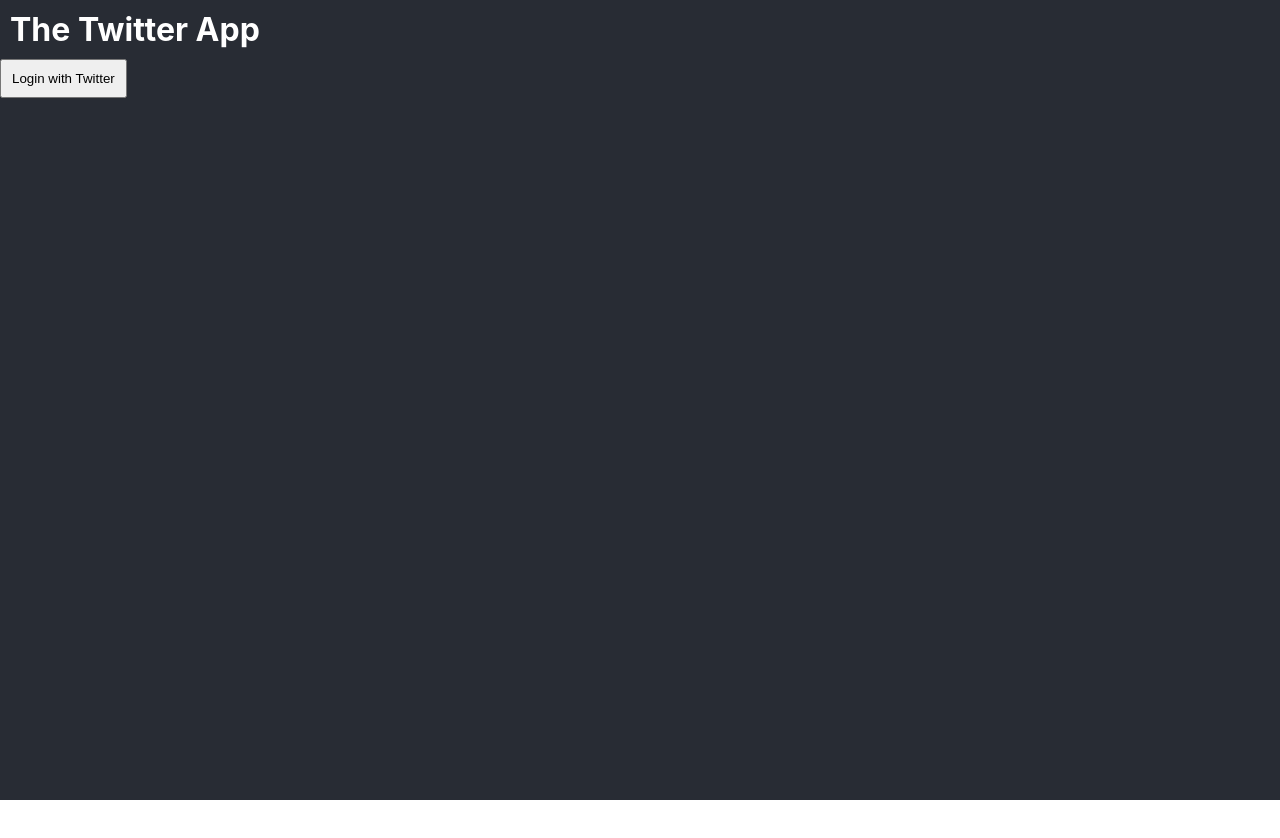
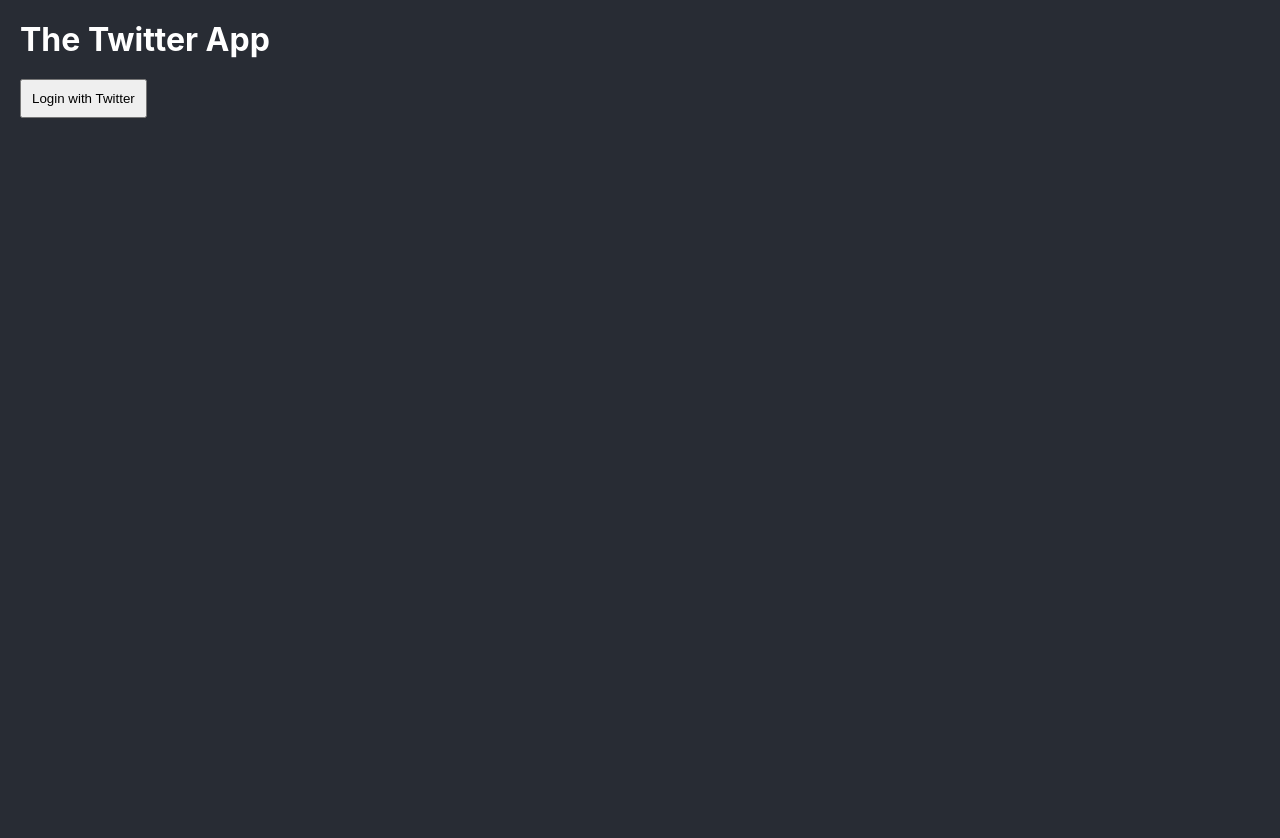
Before and after one commit to craigdanj/twitter-app, a React (Create React App) app: page / in a window 1280 px wide. Before the commit the page ends 800 px from the top, so only its background shows below. Built offline with nearby package versions, Linux system fonts and the light colour scheme.

Commit message:
basic auth

```diff
--- a/src/App.css
+++ b/src/App.css
@@ -1,13 +1,17 @@
+body {
+  font-family: -apple-system, "Helvetica Neue", "Lucida Grande", sans-serif;
+  color: grey;
+}
+
 .App {
   background-color: #282c34;
   min-height: 100vh;
-
+  padding: 20px;
 }
 
 h1 {
   color: white;
-  padding: 10px;
-  margin: 0;
+  margin: 0 0 20px;
 }
 
 button.login {
--- a/src/App.js
+++ b/src/App.js
@@ -2,6 +2,10 @@
 import './App.css';
 
 class App extends React.Component {
+
+	state = {
+		showHome: false
+	};
 
 	loginClicked = () => {
 		fetch("http://localhost:8080/sessions/connect")
@@ -11,12 +15,36 @@
 		});
 	};
 
+
+	componentDidMount() {
+		const urlParams = new URLSearchParams(window.location.search);
+		const oauthToken = urlParams.get('oauth_token');
+		const oauthVerifier = urlParams.get('oauth_verifier');
+		console.log(oauthToken, oauthVerifier);
+
+		if (oauthToken && oauthVerifier) {
+			this.setState({
+				showHome: true
+			});
+		}
+	}
+
 	render() {
+
+		const login = (
+			<div>
+				<button className="login" onClick={this.loginClicked}>Login with Twitter</button>
+			</div>
+		);
+
+		const home = (<div>Home</div>)
 
 		return (
 			<div className="App">
 				<h1>The Twitter App</h1>
-				<button className="login" onClick={this.loginClicked}>Login with Twitter</button>
+
+				{ this.state.showHome ? home : login }
+
 			</div>
 		);
 	}
```
